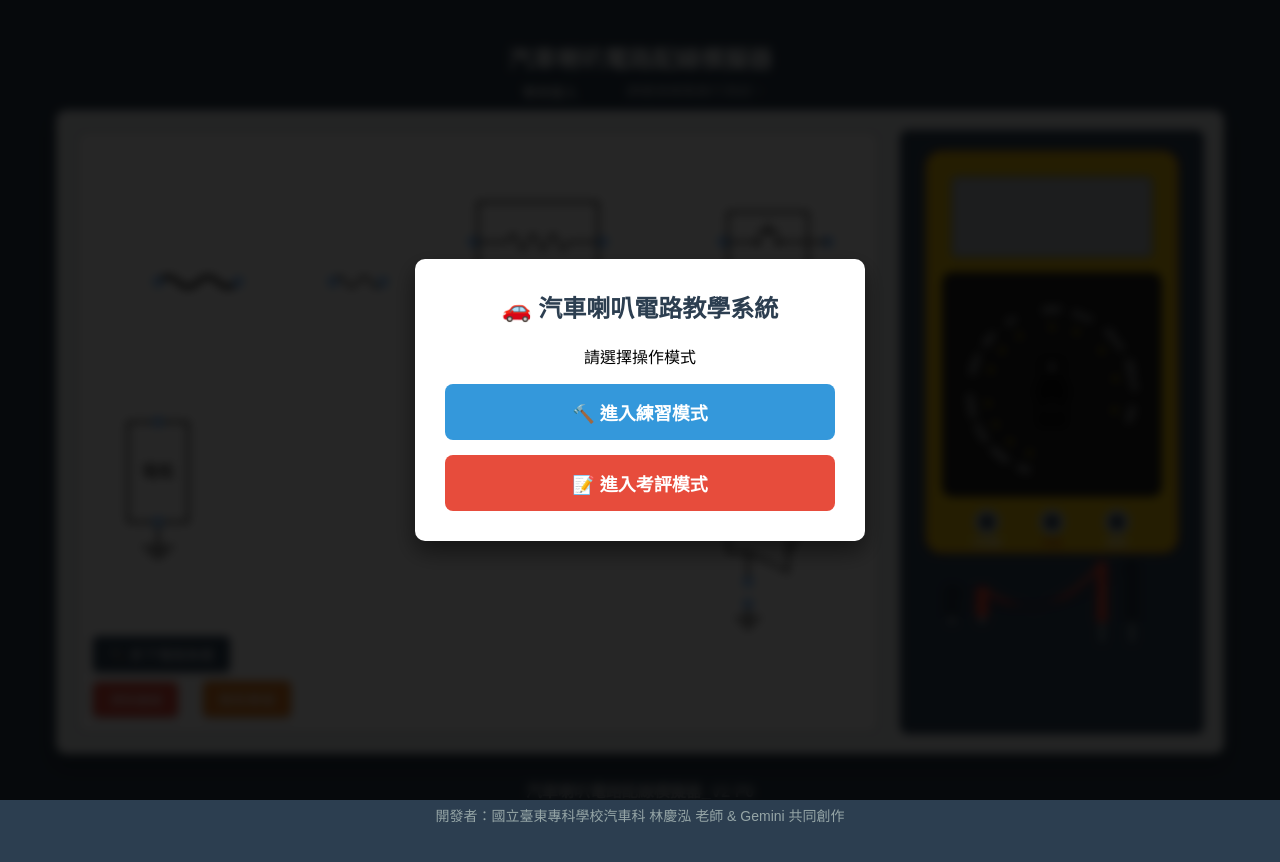
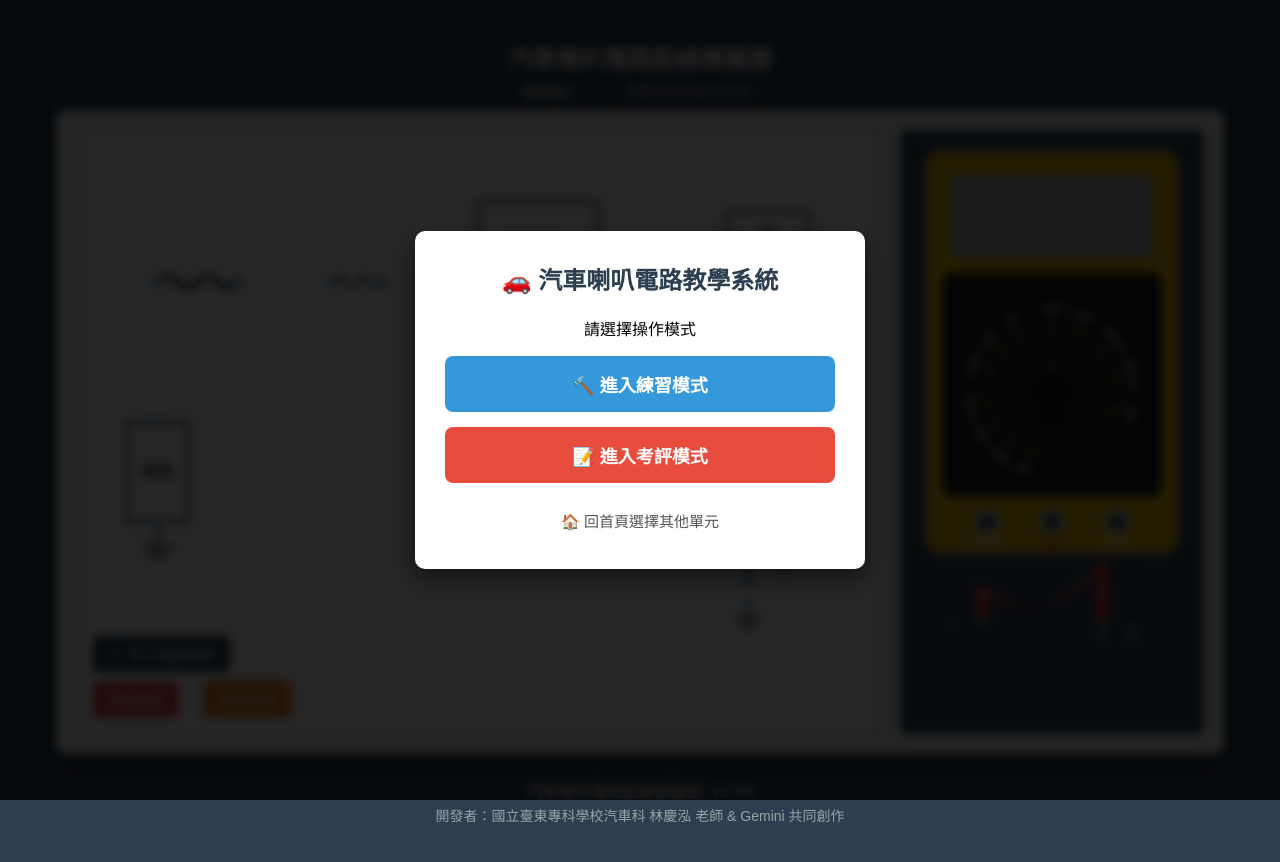
Before and after one commit to ntccar01/auto-electrical-open, a plain HTML site: page units/horn/index.html in a window 1280 px wide. Drawn offline with Linux system fonts and the light colour scheme.

Commit message:
開始畫面加回首頁連結

```diff
--- a/css/style.css
+++ b/css/style.css
@@ -200,3 +200,5 @@
 
 .teacher-badge { margin: 6px 0 10px; padding: 6px 10px; border-radius: 6px; background: #e8f5e9; color: #1b5e20; font-weight: bold; }
 .btn-cloud[hidden] { display: none !important; }
+.btn-home { display: block; margin-top: 4px; padding: 8px; text-align: center; color: #555; font-size: 15px; text-decoration: none; border-radius: 8px; }
+.btn-home:hover { background: #f0f0f0; color: #222; }
--- a/units/horn/index.html
+++ b/units/horn/index.html
@@ -16,6 +16,7 @@
                 <div class="mode-selection-btns">
                     <button class="btn-mode btn-practice" onclick="choosePracticeMode()">🔨 進入練習模式</button>
                     <button class="btn-mode btn-exam" onclick="chooseExamMode()">📝 進入考評模式</button>
+                    <a href="../../index.html" class="btn-home">🏠 回首頁選擇其他單元</a>
                 </div>
             </div>
             <div id="stepLogin" class="hidden">
```
Also changed, not shown: units/start/index.html (+1 -0 lines).
